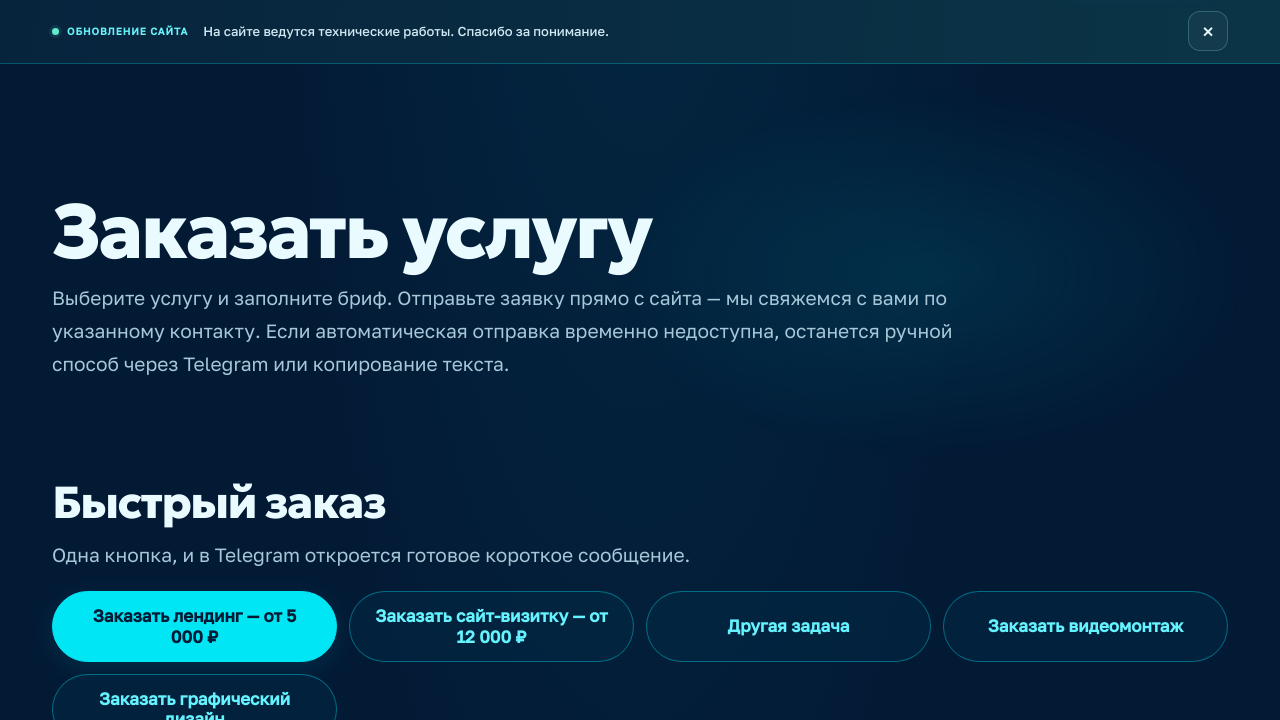
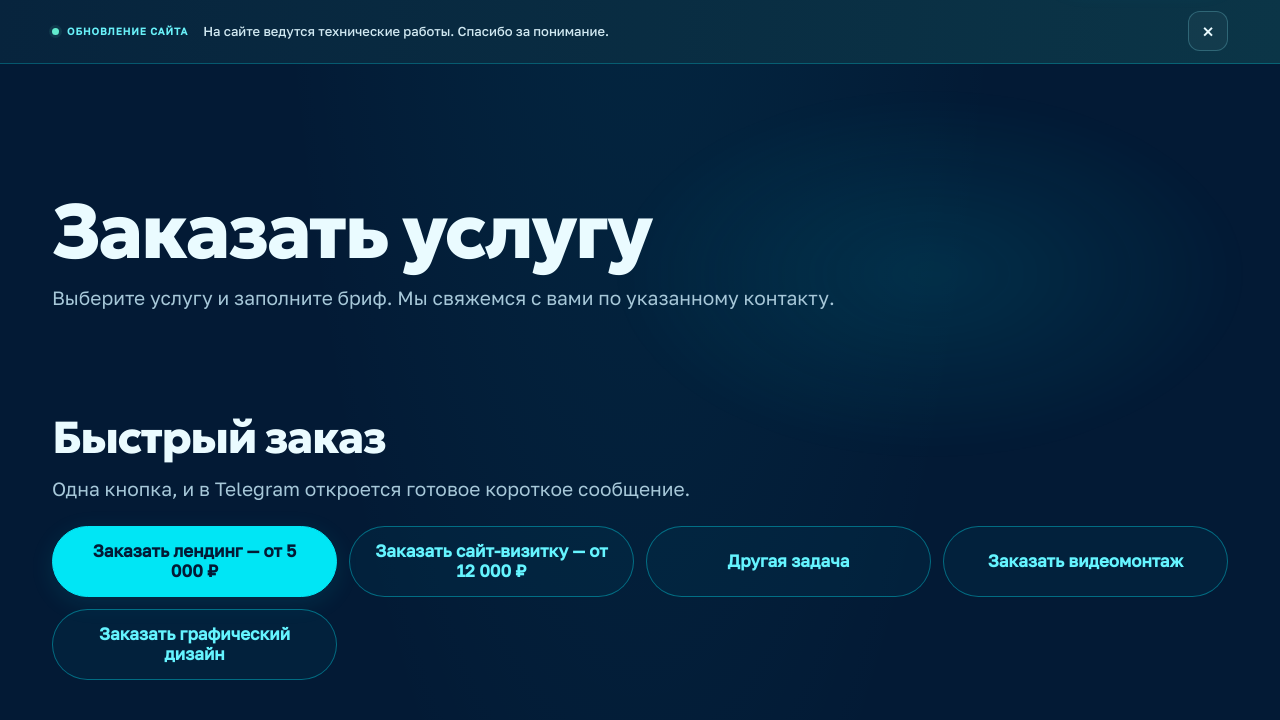
Before and after one commit to sean-way11/siteworksstudio-web, a plain HTML site: page order.html in a window 1280 px wide. Shown: the part 80-800 px from the top of the page. Drawn offline with Linux system fonts and the light colour scheme.

Commit message:
Simplify customer-facing language in order.html

```diff
--- a/order.html
+++ b/order.html
@@ -9,7 +9,7 @@
 <meta charset="utf-8">
 <meta name="viewport" content="width=device-width,initial-scale=1,viewport-fit=cover">
 <title>Заказать услугу — SiteWorksStudio</title>
-<meta name="description" content="Закажите сайт, видеомонтаж или графический дизайн в SiteWorksStudio: заполните бриф и отправьте заявку владельцу прямо с сайта или используйте резервный способ через Telegram.">
+<meta name="description" content="Закажите сайт, видеомонтаж или графический дизайн в SiteWorksStudio. Заполните бриф — мы свяжемся с вами и обсудим проект.">
 <meta name="color-scheme" content="dark">
 <link rel="canonical" href="https://siteworksstudio.ru/order.html">
 <script type="application/ld+json">
@@ -28,7 +28,7 @@
 <meta property="og:url" content="https://siteworksstudio.ru/order.html">
 <meta property="og:locale" content="ru_RU">
 <meta property="og:title" content="Заказать услугу — SiteWorksStudio">
-<meta property="og:description" content="Закажите сайт, видеомонтаж или графический дизайн в SiteWorksStudio: заполните бриф и отправьте заявку владельцу прямо с сайта или используйте резервный способ через Telegram.">
+<meta property="og:description" content="Закажите сайт, видеомонтаж или графический дизайн в SiteWorksStudio. Заполните бриф — мы свяжемся с вами и обсудим проект.">
 <meta name="twitter:card" content="summary">
 <link rel="preconnect" href="https://fonts.googleapis.com">
 <link rel="preconnect" href="https://fonts.gstatic.com" crossorigin>
@@ -47,7 +47,7 @@
 <main id="main" tabindex="-1">
 <section class="hero container">
   <h1>Заказать услугу</h1>
-  <p class="lead">Выберите услугу и заполните бриф. Отправьте заявку прямо с сайта — мы свяжемся с вами по указанному контакту. Если автоматическая отправка временно недоступна, останется ручной способ через Telegram или копирование текста.</p>
+  <p class="lead">Выберите услугу и заполните бриф. Мы свяжемся с вами по указанному контакту.</p>
 </section>
 <div class="container section" style="padding-top:8px">
   <h2>Быстрый заказ</h2>
```
